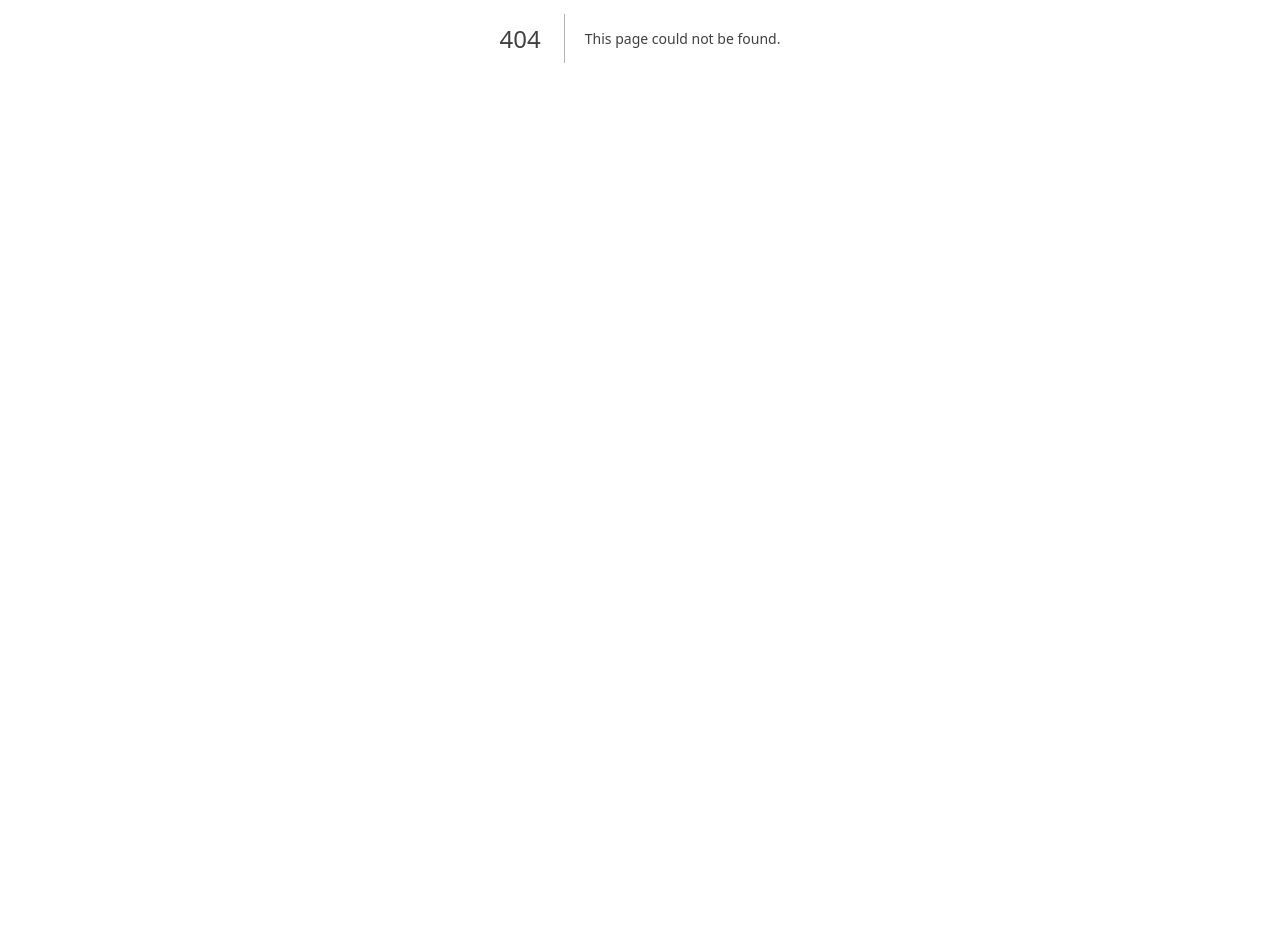
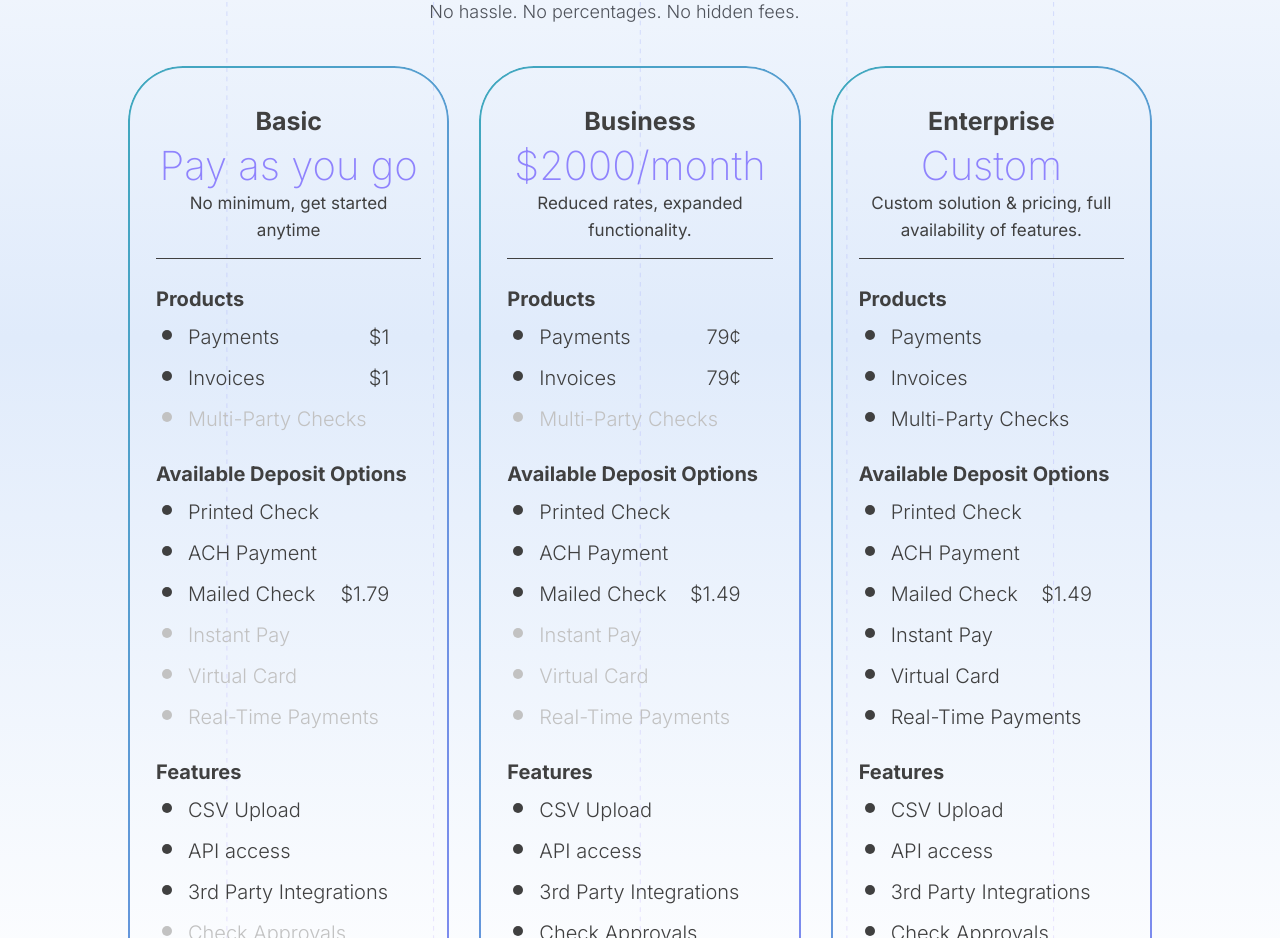
Before and after one commit to Pirai-Infotech/Pirai-checkbook-website, a Next.js app: page /pricing in a window 1280 px wide. Before the commit this address had no page. Shown: the part 362-1300 px from the top of the page. Before the commit the page ends 800 px from the top, so only its background shows below. Built offline with nearby package versions, Linux system fonts and the light colour scheme.

Commit message:
Pricing page top section changes done

```diff
--- a/app/globals.css
+++ b/app/globals.css
@@ -255,6 +255,14 @@ a:hover {
     #e0ffff 99.56%
   );
 }
+.grad-border-price::before {
+  background: linear-gradient(
+    300.49deg,
+    #9281FF ,
+    #3EA8BD
+  );
+  z-index: -1;
+}
 .borderbutton {
   border-radius: 0 60px 60px 60px;
 }
@@ -286,6 +294,7 @@ a:hover {
     border-radius: 56px;
   }
 }
+
 .bdr-hiw-rds::before{
   padding: 2.1px;
   z-index: -1;
@@ -317,7 +326,9 @@ a:hover {
 .scond-itm:hover .first-itm {
   filter: blur(1.5px) !important;
 }
-
+.custom-list li::marker{
+  font-size: 1.5em;
+}
 /* Carousel Styles */
 
 /* .carousel-item {
@@ -360,9 +371,11 @@ li.react-multi-carousel-item.carousel-item {
   background-color: #333;
 }
 
-@media only screen and (max-width: 320px) {
+@media only screen and (min-width: 768px){
+.cb-con{
+  max-width: 783px;
 }
-
+}
 @media only screen and (max-width: 480px) {
   h1 {
     font-size: 50px;
--- /dev/null
+++ b/app/pricing/layout.js
@@ -0,0 +1,17 @@
+import React from "react";
+import Header from "../ui/Header";
+import Footer from "../ui/Footer";
+
+const layout = ({ children }) => {
+  return (
+    <div className="bg-two">
+      <div className=" bg-image">
+        <Header />
+        {children}
+        <Footer />
+      </div>
+    </div>
+  );
+};
+
+export default layout;
--- /dev/null
+++ b/app/pricing/page.js
@@ -0,0 +1,268 @@
+"use client";
+import React from "react";
+import ReadytoGetStart from "../ui/ReadytoGetStart";
+import Faq from "../ui/Faq";
+
+const plans = [
+  {
+    planname: "Basic",
+    plan: "Pay as you go",
+    description: "No minimum, get started anytime",
+    items: [
+      {
+        section: "Products",
+        items: [
+          { text: "Payments", value: "$1", style: {} },
+          { text: "Invoices", value: "$1", style: {} },
+          { text: "Multi-Party Checks", style: { color: "#c2c2c2" } },
+        ],
+      },
+      {
+        section: "Available Deposit Options",
+        items: [
+          { text: "Printed Check", value: "", style: {} },
+          { text: "ACH Payment", value: "", style: {} },
+          { text: "Mailed Check", value: "$1.79", style: {} },
+          { text: "Instant Pay", value: "", style: { color: "#c2c2c2" } },
+          { text: "Virtual Card", value: "", style: { color: "#c2c2c2" } },
+          {
+            text: "Real-Time Payments",
+            value: "",
+            style: { color: "#c2c2c2" },
+          },
+        ],
+      },
+      {
+        section: "Features",
+        items: [
+          { text: "CSV Upload", value: "", style: {} },
+          { text: "API access", value: "", style: {} },
+          { text: "3rd Party Integrations", value: "", style: {} },
+          { text: "Check Approvals", value: "", style: { color: "#c2c2c2" } },
+          { text: "Authorized Users", value: "", style: { color: "#c2c2c2" } },
+          { text: "White-Labeling", value: "", style: { color: "#c2c2c2" } },
+          { text: "Marketplace", value: "", style: { color: "#c2c2c2" } },
+        ],
+      },
+      {
+        section: "Limits",
+        items: [
+          { text: "Sending/Receiving limits apply", value: "", style: {} },
+        ],
+      },
+      {
+        section: "Support",
+        items: [
+          { text: "Online support", value: "", style: {} },
+          {
+            text: "Dedicated Account Manager",
+            value: "",
+            style: { color: "#c2c2c2" },
+          },
+          {
+            text: "Private Slack Channel",
+            value: "",
+            style: { color: "#c2c2c2" },
+          },
+        ],
+      },
+    ],
+  },
+  {
+    planname: "Business",
+    plan: "$2000/month",
+    description: "Reduced rates, expanded functionality.",
+    items: [
+      {
+        section: "Products",
+        items: [
+          { text: "Payments", value: "79¢", style: {} },
+          { text: "Invoices", value: "79¢", style: {} },
+          { text: "Multi-Party Checks", style: { color: "#c2c2c2" } },
+        ],
+      },
+      {
+        section: "Available Deposit Options",
+        items: [
+          { text: "Printed Check", value: "", style: {} },
+          { text: "ACH Payment", value: "", style: {} },
+          { text: "Mailed Check", value: "$1.49", style: {} },
+          { text: "Instant Pay", value: "", style: { color: "#c2c2c2" } },
+          { text: "Virtual Card", value: "", style: { color: "#c2c2c2" } },
+          {
+            text: "Real-Time Payments",
+            value: "",
+            style: { color: "#c2c2c2" },
+          },
+        ],
+      },
+      {
+        section: "Features",
+        items: [
+          { text: "CSV Upload", value: "", style: {} },
+          { text: "API access", value: "", style: {} },
+          { text: "3rd Party Integrations", value: "", style: {} },
+          { text: "Check Approvals", value: "", style: {} },
+          { text: "Authorized Users", value: "", style: {} },
+          { text: "White-Labeling", value: "", style: {} },
+          { text: "Marketplace", value: "", style: { color: "#c2c2c2" } },
+        ],
+      },
+      {
+        section: "Limits",
+        items: [
+          { text: "Higher Sending/Receiving limits", value: "", style: {} },
+        ],
+      },
+      {
+        section: "Support",
+        items: [
+          { text: "Live support", value: "", style: {} },
+          {
+            text: "Dedicated Account Manager",
+            value: "",
+            style: { color: "#c2c2c2" },
+          },
+          {
+            text: "Private Slack Channel",
+            value: "",
+            style: { color: "#c2c2c2" },
+          },
+        ],
+      },
+    ],
+  },
+  {
+    planname: "Enterprise",
+    plan: "Custom",
+    description: "Custom solution & pricing, full availability of features.",
+    items: [
+      {
+        section: "Products",
+        items: [
+          { text: "Payments", value: "", style: {} },
+          { text: "Invoices", value: "", style: {} },
+          { text: "Multi-Party Checks", style: {} },
+        ],
+      },
+      {
+        section: "Available Deposit Options",
+        items: [
+          { text: "Printed Check", value: "", style: {} },
+          { text: "ACH Payment", value: "", style: {} },
+          { text: "Mailed Check", value: "$1.49", style: {} },
+          { text: "Instant Pay", value: "", style: {} },
+          { text: "Virtual Card", value: "", style: {} },
+          {
+            text: "Real-Time Payments",
+            value: "",
+            style: {},
+          },
+        ],
+      },
+      {
+        section: "Features",
+        items: [
+          { text: "CSV Upload", value: "", style: {} },
+          { text: "API access", value: "", style: {} },
+          { text: "3rd Party Integrations", value: "", style: {} },
+          { text: "Check Approvals", value: "", style: {} },
+          { text: "Authorized Users", value: "", style: {} },
+          { text: "White-Labeling", value: "", style: {} },
+          { text: "Marketplace", value: "", style: {} },
+        ],
+      },
+      {
+        section: "Limits",
+        items: [
+          { text: "Higher Sending/Receiving limits", value: "", style: {} },
+        ],
+      },
+      {
+        section: "Support",
+        items: [
+          { text: "Live support", value: "", style: {} },
+          {
+            text: "Dedicated Account Manager",
+            value: "",
+            style: {},
+          },
+          {
+            text: "Private Slack Channel",
+            value: "",
+            style: {},
+          },
+        ],
+      },
+    ],
+  },
+];
+
+function page() {
+  return (
+    <div>
+      <section className="container m-auto flex flex-col lg:flex-row gap-10 lg:gap-3 items-center py-10   sm:w-[95%] lg:w-[80%] 2xl:w-[70%] px-4 md:px-[0]">
+        <div className="flex-1 px-[0%] sm:px-[7%] lg:px-[0%] lg:pr-[5%] 2xl:pr-[2%]">
+          <h1 className="text-center text-[45px] xl:text-[70px] 2xl:text-[88px]">
+            Scalable Pricing to
+            <br />
+            <span>Fit Your Needs</span>
+          </h1>
+          <p className="pt-[30px] text-center text-[18px] 2xl:text-[27px]">
+            No hassle. No percentages. No hidden fees.
+          </p>
+        </div>
+      </section>
+      <section className="container m-auto sm:w-[99%] lg:w-[80%] 2xl:w-[75%] px-[28px] md:px-[0px]">
+        <div className="flex flex-col md:flex-wrap md:flex-row xl:flex-nowrap gap-[30px]">
+          {plans.map((plan, index) => (
+            <div
+              key={index}
+              className={`${
+                index === 2 ? "md:w-full xl:flex-1" : "flex-1"
+              } px-[28px] py-[35px] 2xl:px-[35px] 2xl:py-[42px] grad-border grad-border-price borderimage`}
+            >
+              <div className="text-center border-b border-[#404040] pb-2 2xl:pb-6">
+                <p className="text-[25px] font-[700] text-[#404040]">
+                  {plan.planname}
+                </p>
+                <h4 className="text-[49px] xl:text-[40px] 2xl:text-[60px] font-[200] text-[#8F83FD]">
+                  {plan.plan}
+                </h4>
+                <p className="text-[17px] 2xl:text-[20px] font-[400] text-[#404040] min-h-[60px] 2xl:pr-3">
+                  {plan.description}
+                </p>
+              </div>
+              {plan.items.map((section, sectionIndex) => (
+                <div key={sectionIndex} className="pt-7 ">
+                  <h3 className="text-[20px] font-[700] text-[404040]">
+                    {section.section}
+                  </h3>
+                  <ul className="custom-list pl-8">
+                    {section.items.map((item, itemIndex) => (
+                      <li
+                        key={itemIndex}
+                        className="text-[20px] font-[300] text-[#404040] list-disc"
+                        style={{ ...item.style, position: "relative" }}
+                      >
+                        <span>{item.text}</span>
+                        <span className="absolute right-0 pr-8">
+                          {item.value}
+                        </span>
+                      </li>
+                    ))}
+                  </ul>
+                </div>
+              ))}
+            </div>
+          ))}
+        </div>
+      </section>
+
+      <Faq />
+      <ReadytoGetStart />
+    </div>
+  );
+}
+
+export default page;
```
Also changed, not shown: app/roicalculator/layout.js (added), app/roicalculator/page.js (added).
